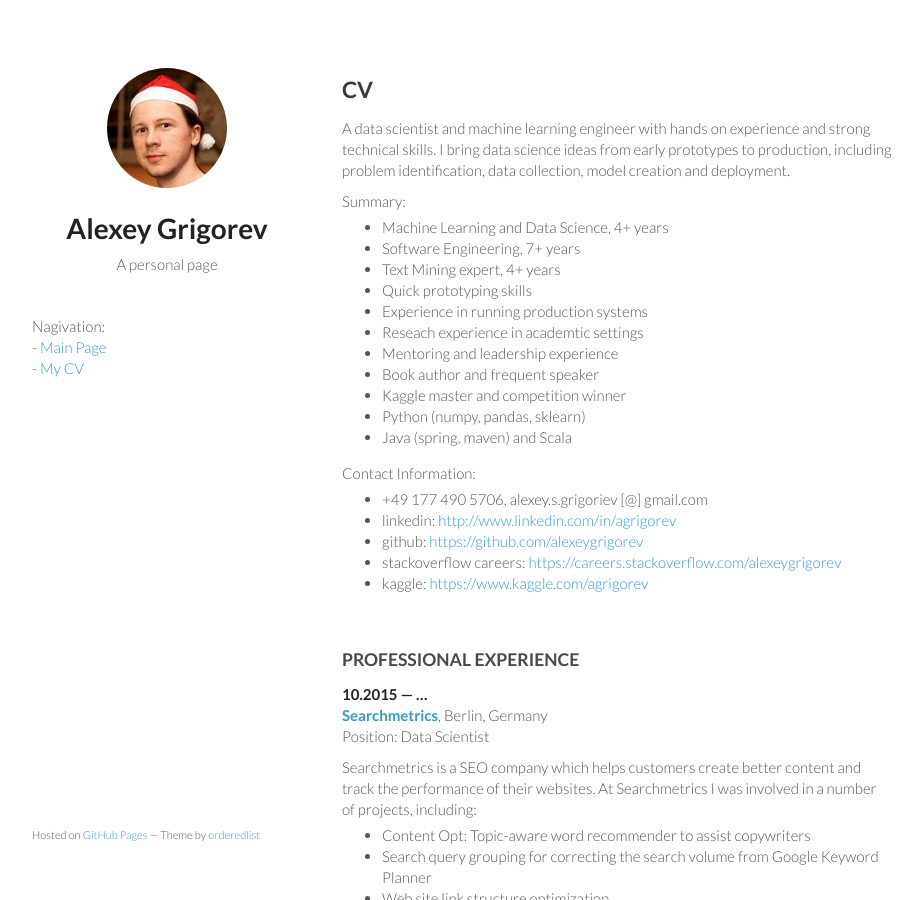
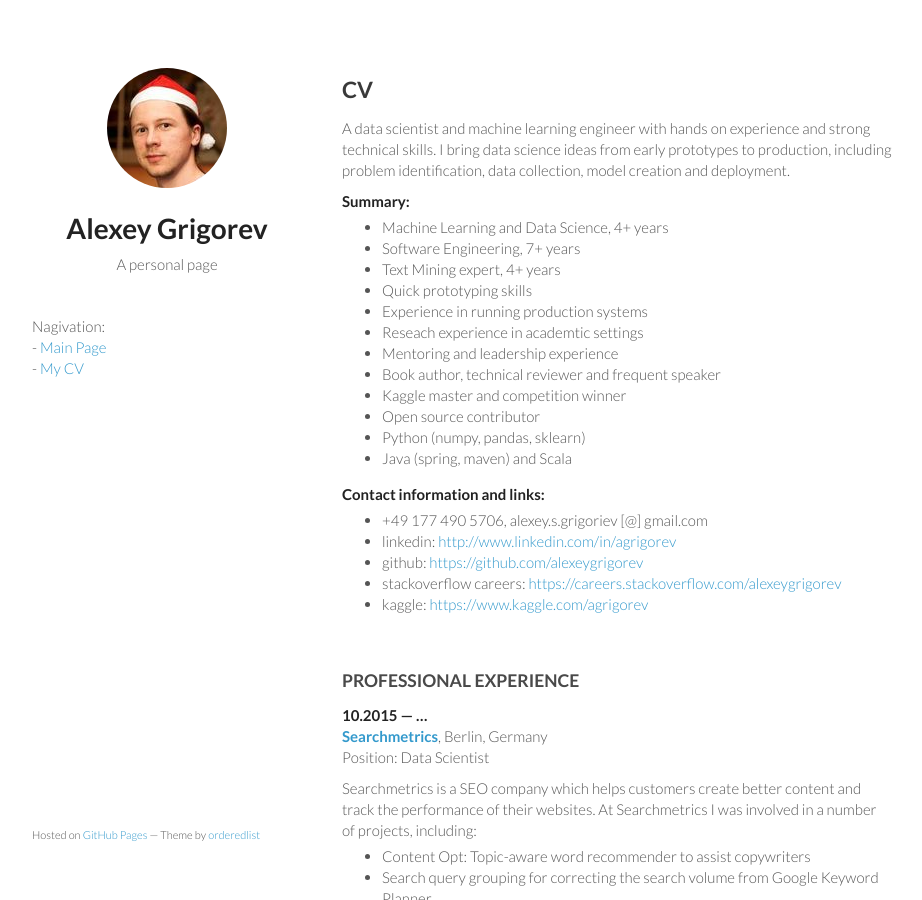
Before and after one commit to alexeygrigorev/alexeygrigorev.github.io, a Jekyll site: the page built from cv.md, in a window 1280 px wide and 900 px high. Shown: the whole window, without its empty margins (178-1100 px from the left). Built offline with Jekyll 4.4.1, drawn with Linux system fonts in a browser that asks for light colours.

Commit message:
Update cv.md

```diff
--- a/cv.md
+++ b/cv.md
@@ -20,12 +20,13 @@ Summary:
 - Experience in running production systems
 - Reseach experience in academtic settings
 - Mentoring and leadership experience
-- Book author and frequent speaker
+- Book author, technical reviewer and frequent speaker
 - Kaggle master and competition winner
+- Open source contributor
 - Python (numpy, pandas, sklearn)
 - Java (spring, maven) and Scala
 
-Contact Information:
+**Contact information and links:**
 
 - +49 177 490 5706, alexey.s.grigoriev [@] gmail.com
 - linkedin: [http://www.linkedin.com/in/agrigorev](http://www.linkedin.com/in/agrigorev)
```
Also changed, not shown: other parts of cv.md (+1 -1 lines).
